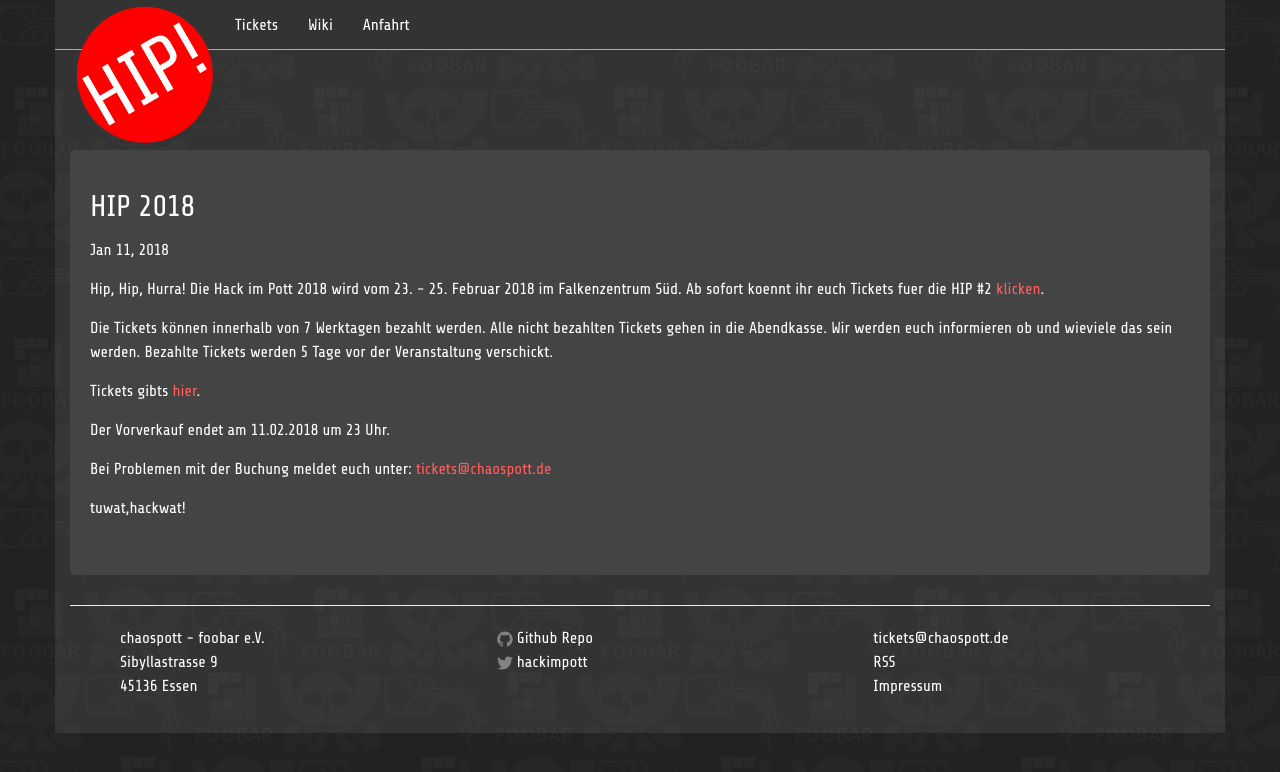
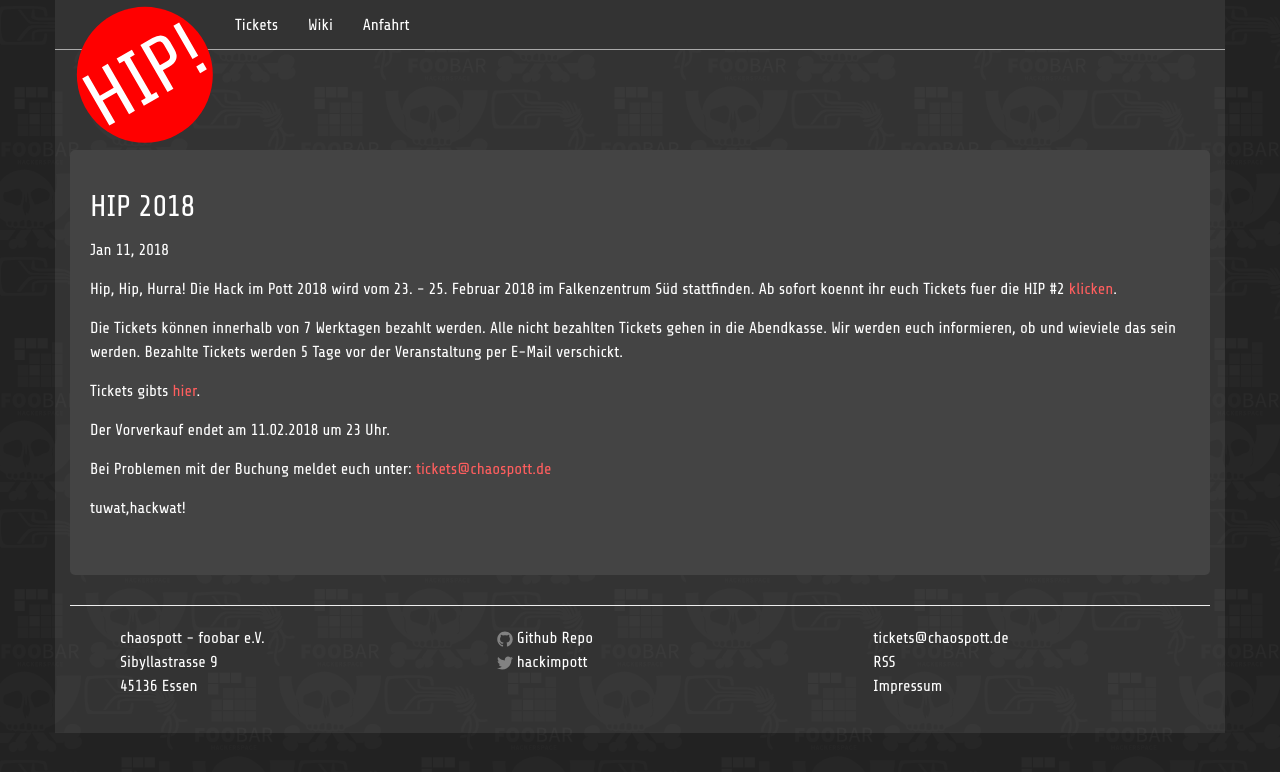
Before and after one commit to c3e/hip-site, a Jekyll site: the page built from _posts/2018-01-11-hip-2018.markdown, in a window 1280 px wide. Shown: the top 772 px of the page. Built offline with Jekyll 4.4.1, drawn with Linux system fonts in a browser that asks for light colours.

Commit message:
fexid typo

```diff
--- a/_posts/2018-01-11-hip-2018.markdown
+++ b/_posts/2018-01-11-hip-2018.markdown
@@ -5,10 +5,9 @@ date:   2018-01-11 13:37:00
 post_author: gammlaa
 ---
 
-Hip, Hip, Hurra! Die Hack im Pott 2018 wird vom 23. - 25. Februar 2018 im Falkenzentrum Süd. Ab sofort koennt ihr euch Tickets fuer die HIP #2 [klicken](https://tickets.hackimpott.de/hip/2018/).
+Hip, Hip, Hurra! Die Hack im Pott 2018 wird vom 23. - 25. Februar 2018 im Falkenzentrum Süd stattfinden. Ab sofort koennt ihr euch Tickets fuer die HIP #2 [klicken](https://tickets.hackimpott.de/hip/2018/).
 
-
-Die Tickets können innerhalb von 7 Werktagen bezahlt werden. Alle nicht bezahlten Tickets gehen in die Abendkasse. Wir werden euch informieren ob und wieviele das sein werden. Bezahlte Tickets werden 5 Tage vor der Veranstaltung verschickt.
+Die Tickets können innerhalb von 7 Werktagen bezahlt werden. Alle nicht bezahlten Tickets gehen in die Abendkasse. Wir werden euch informieren, ob und wieviele das sein werden. Bezahlte Tickets werden 5 Tage vor der Veranstaltung per E-Mail verschickt.
 
 Tickets gibts [hier](https://tickets.hackimpott.de/hip/2018/).
 
```
